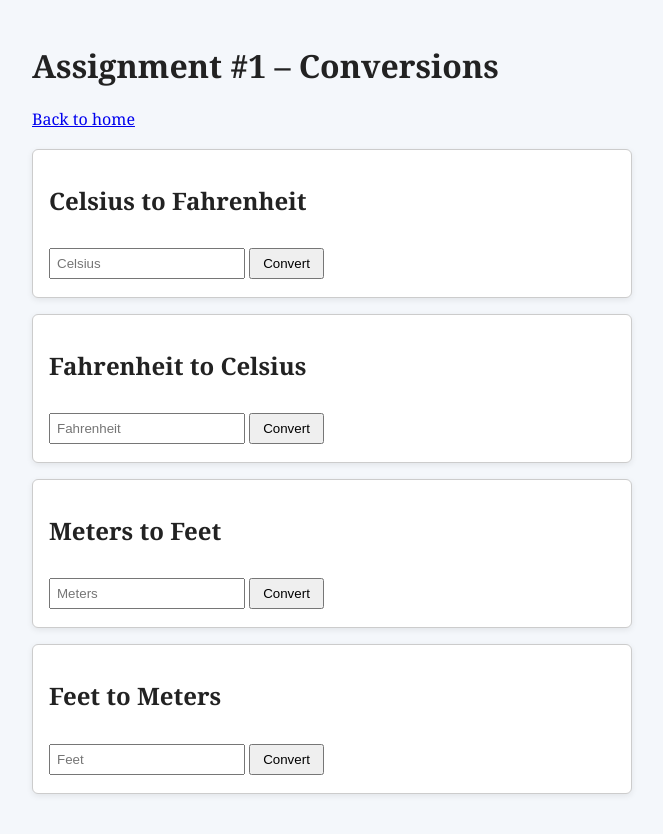
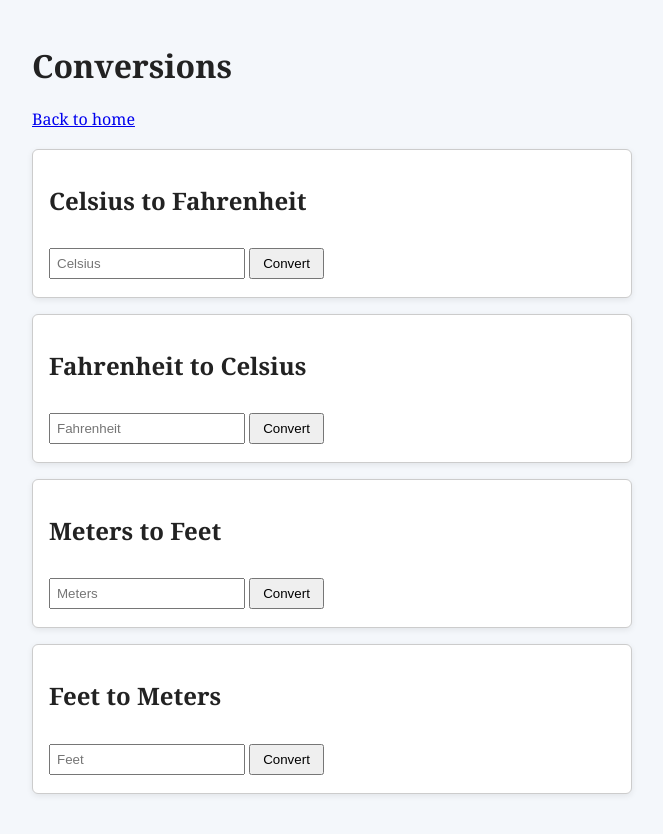
Before and after one commit to jdelfin08/cs1130-computing, a plain HTML site: page assignment1.html in a window 1280 px wide. Shown: the whole page, without its empty margins (308-971 px from the left). Drawn offline with Linux system fonts and the light colour scheme.

Commit message:
Update assignment1.html

```diff
--- a/assignment1.html
+++ b/assignment1.html
@@ -7,7 +7,7 @@
   <link rel="stylesheet" href="style.css">
 </head>
 <body>
-  <h1>Assignment #1 – Conversions</h1>
+  <h1>Conversions</h1>
   <p><a href="index.html">Back to home</a></p>
 
   <!-- Each box has: an input, a button, and an empty line where the answer will appear -->
```
